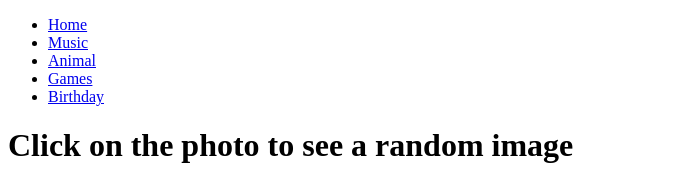
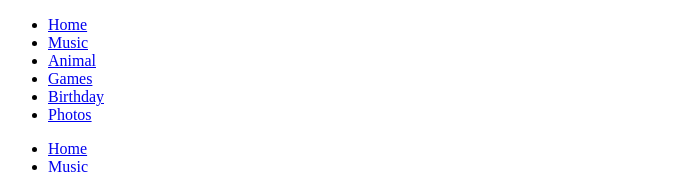
Before and after one commit to Rawads45/rawadsaliba_uclasoc2, a plain HTML site: page photos.html in a window 1280 px wide. Shown: the top 173 px of the page, without its empty margins (0-695 px from the left). Drawn offline with nearby package versions, Linux system fonts and the light colour scheme.

Commit message:
Update Photos

```diff
--- a/photos.html
+++ b/photos.html
@@ -10,6 +10,14 @@
   </head>
 
   <body>
+        <ul>
+      <li><a class="index" href="index.html">Home</a></li>
+      <li><a href="music.html">Music</a></li>
+      <li><a href="animals.html">Animal</a></li>
+      <li><a href="games.html">Games</a></li>
+      <li><a href="birthday.html">Birthday</a></li>
+      <li><a href="active">Photos</a></li>
+    </ul>
     <!--Navigation bar-->
     <div id="nav-placeholder"></div>
     <script>
```
Also changed, not shown: animals.html (+1 -0 lines), birthday.html (+1 -0 lines), games.html (+1 -0 lines), index.html (+1 -0 lines), music.html (+1 -1 lines).
